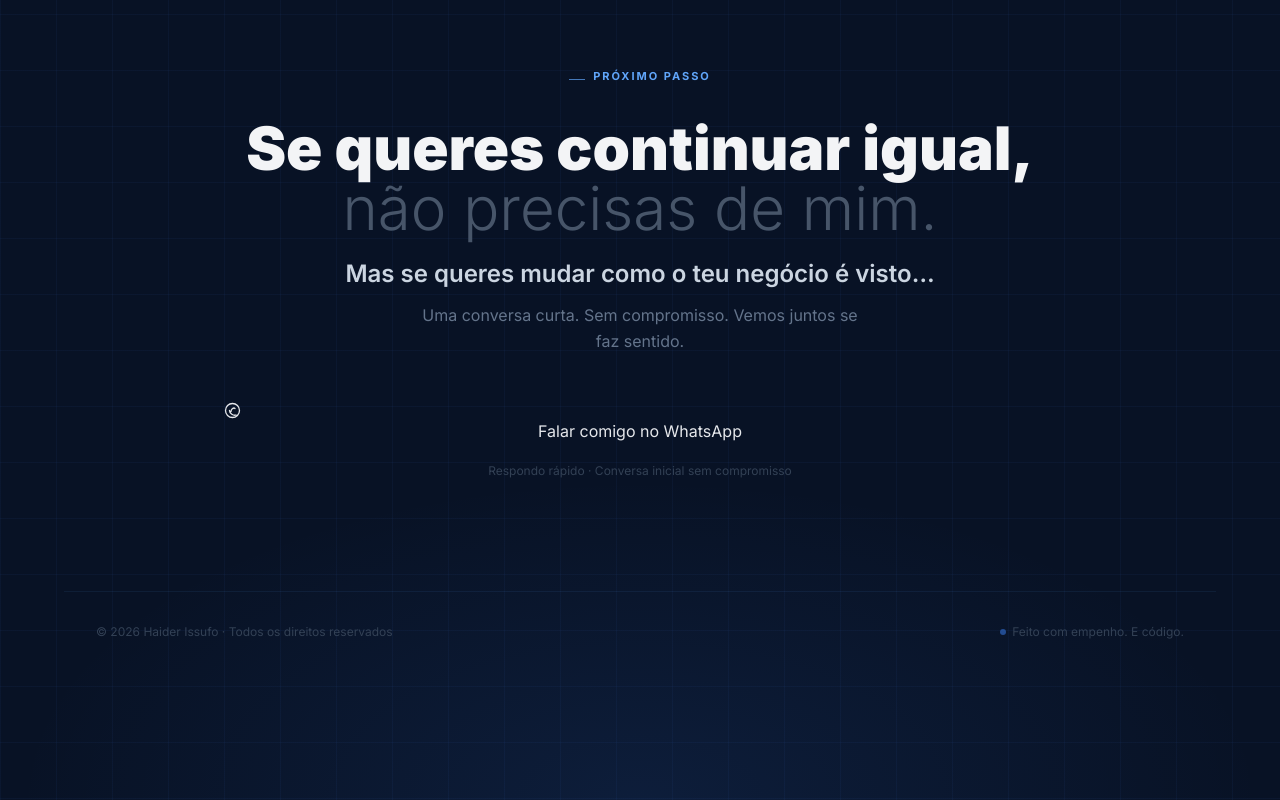
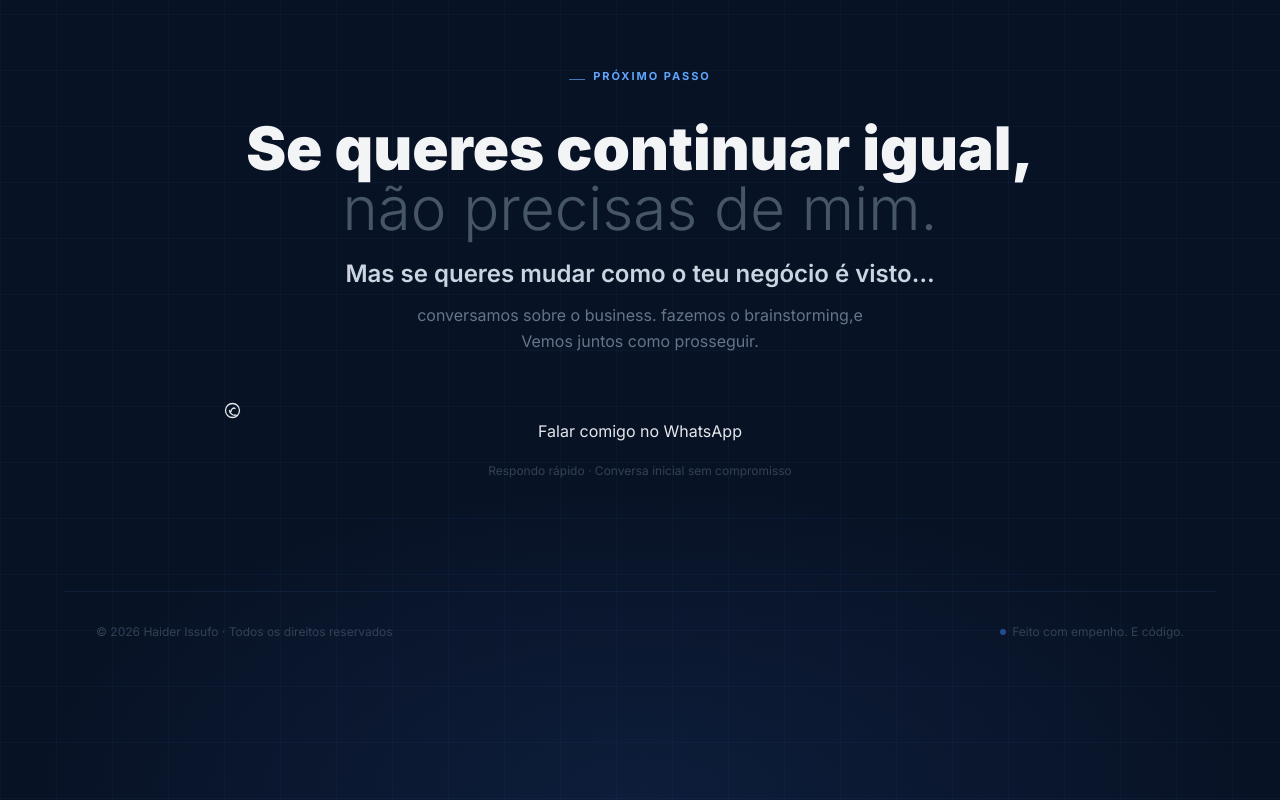
Before and after one commit to Issufoooo/portifolio.haider, a React (Vite) app: page / in a window 1280 px wide. Shown: the part 8252-9052 px from the top of the page. Built offline with nearby package versions, Linux system fonts and the light colour scheme.

Commit message:
Update FinalCTA.tsx

```diff
--- a/src/sections/FinalCTA.tsx
+++ b/src/sections/FinalCTA.tsx
@@ -42,7 +42,7 @@ const FinalCTA: React.FC = () => {
         </p>
 
         <p className={`reveal reveal-delay-3 text-base max-w-md mx-auto mb-12 leading-relaxed${inView ? ' visible' : ''}`} style={{ color: '#64748B' }}>
-          Uma conversa curta. Sem compromisso. Vemos juntos se faz sentido.
+          conversamos sobre o business. fazemos o brainstorming,e Vemos juntos como prosseguir.
         </p>
 
         <div className={`reveal reveal-delay-4${inView ? ' visible' : ''}`}>
```
